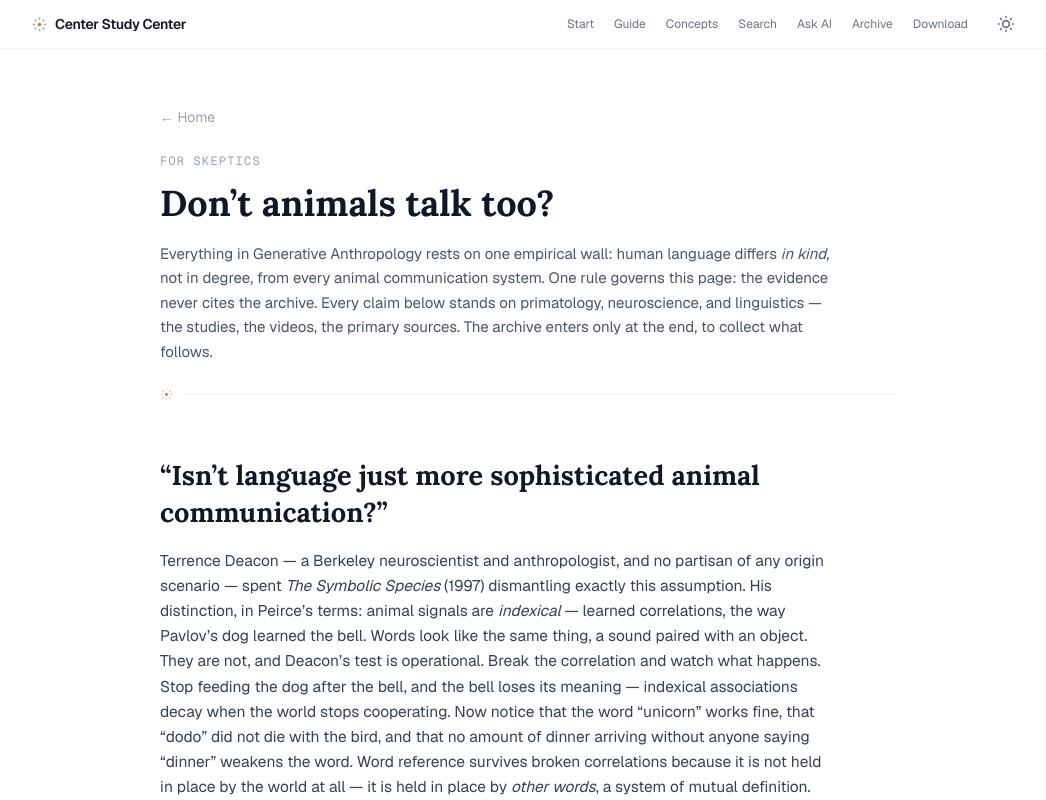
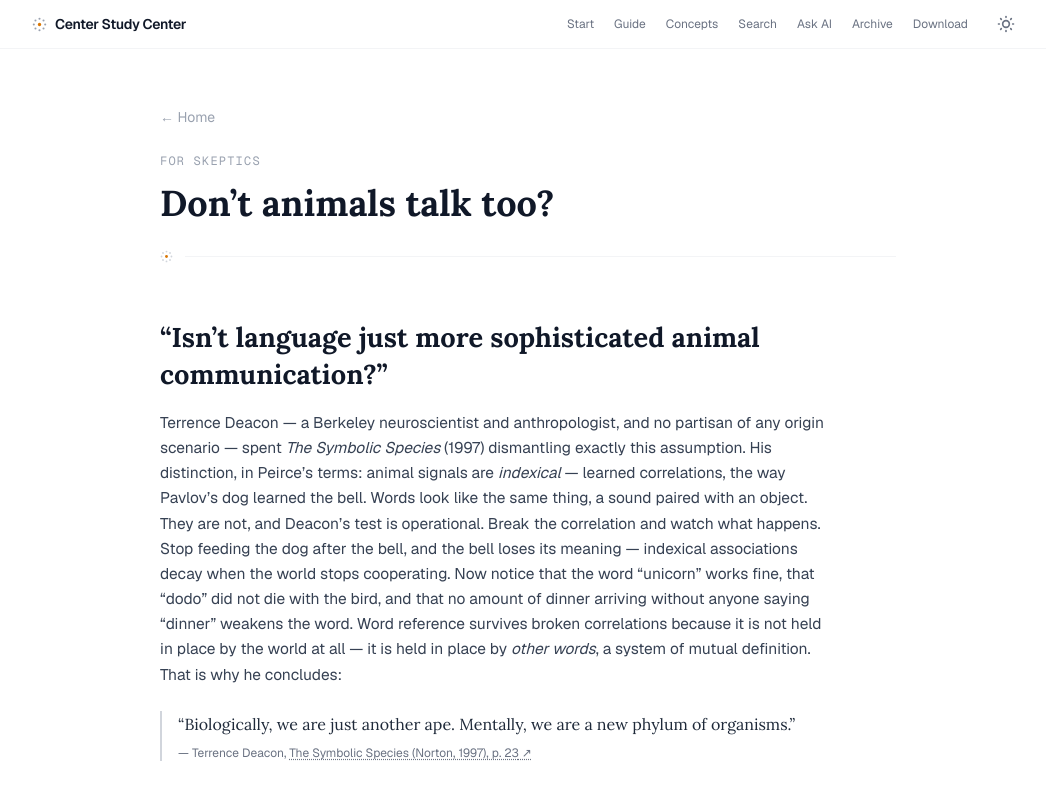
Before and after one commit to zackabaker/center-search-center, a Next.js app: page /animal-communication in a window 1280 px wide. Shown: the top 800 px of the page, without its empty margins (112-1158 px from the left). Built offline with nearby package versions, Linux system fonts and the light colour scheme.

Commit message:
Remove intro paragraph from /animal-communication header
Page opens directly with the first skeptic question, per owner direction.

Co-Authored-By: Claude Fable 5 <noreply@anthropic.com>

```diff
--- a/src/app/animal-communication/page.tsx
+++ b/src/app/animal-communication/page.tsx
@@ -93,14 +93,6 @@ export default function AnimalCommunicationPage() {
         <h1 className="font-serif text-3xl sm:text-4xl font-bold leading-tight text-gray-900 dark:text-white">
           Don&rsquo;t animals talk too?
         </h1>
-        <p className="text-[15px] text-gray-600 dark:text-gray-400 leading-relaxed mt-4 max-w-2xl">
-          Everything in Generative Anthropology rests on one empirical wall: human
-          language differs <em>in kind</em>, not in degree, from every animal
-          communication system. One rule governs this page: the evidence never
-          cites the archive. Every claim below stands on primatology, neuroscience,
-          and linguistics — the studies, the videos, the primary sources. The
-          archive enters only at the end, to collect what follows.
-        </p>
       </header>
 
       <div className="flex items-center gap-3 mb-10">
```
